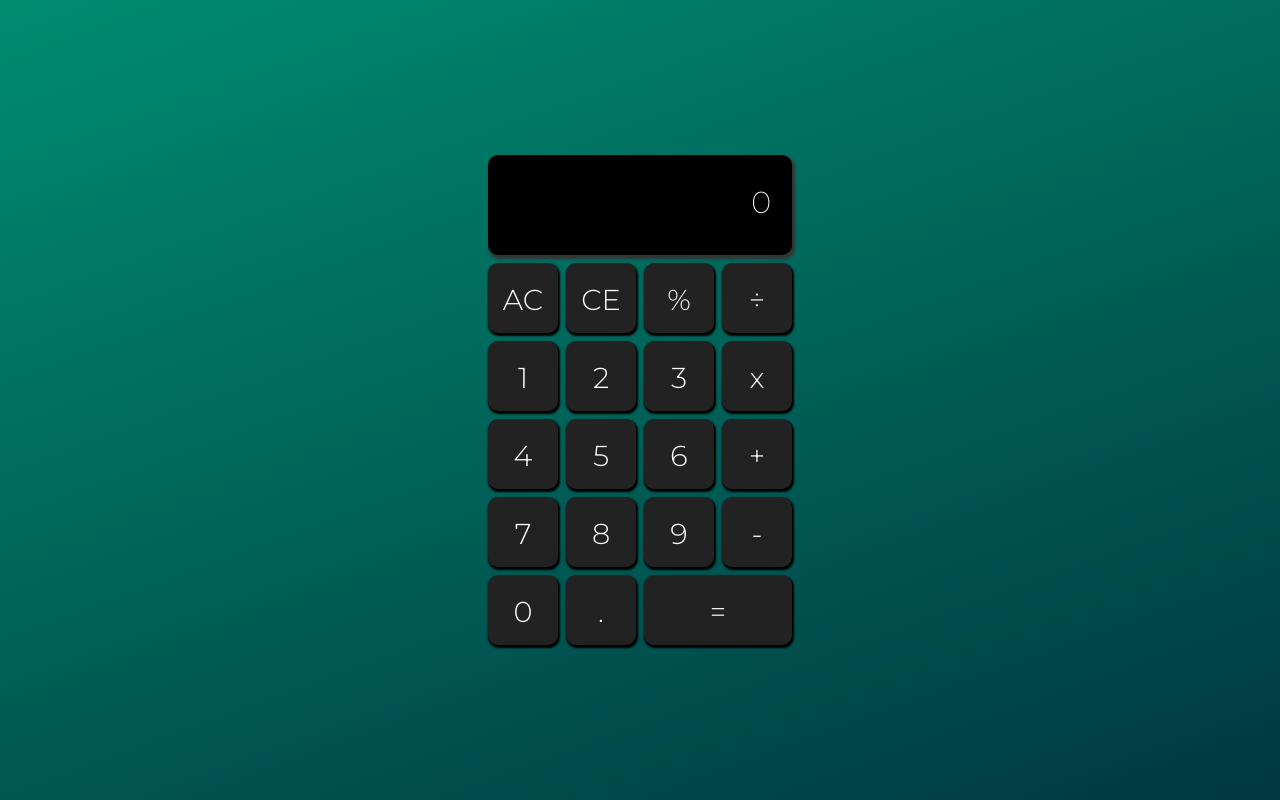
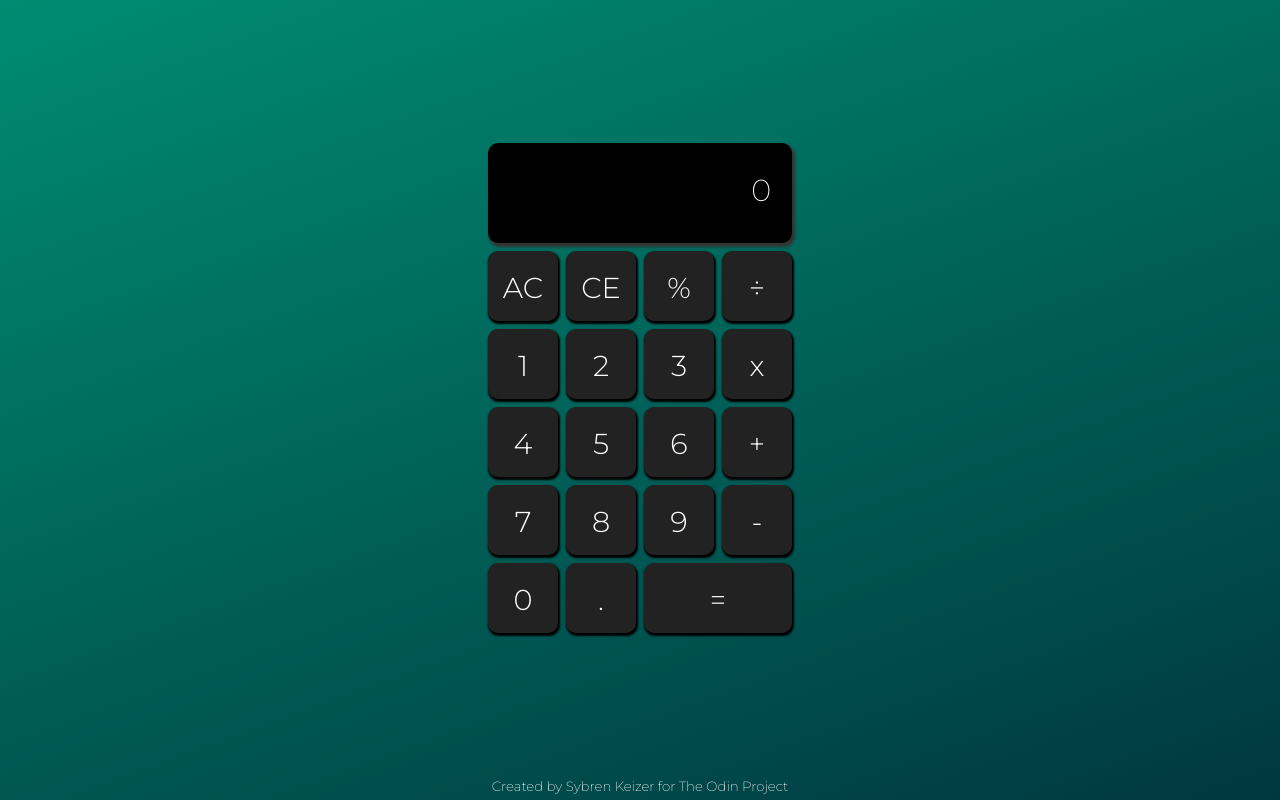
Before and after one commit to sybrenkeizer/top-calculator, a plain HTML site: page index.html in a window 1280 px wide. Drawn offline with Linux system fonts and the light colour scheme.

Commit message:
Add footer for reference

```diff
--- a/index.html
+++ b/index.html
@@ -42,5 +42,11 @@
         </div> <!-- CLOSURE CALCULATOR -->
       </section>
     </main>
+    <footer>
+      <small>
+        Created by <a href="https://github.com/sybrenkeizer">Sybren Keizer</a>
+        for <a href="https://www.theodinproject.com/">The Odin Project</a>
+      </small>
+    </footer>
   </body>
 </html>
--- a/style.css
+++ b/style.css
@@ -2,7 +2,6 @@
   --fs-currentDisplay: 1.9rem;
   --fs-previousDisplay: 1.2rem;
   --ff-primary: 'Montserrat', sans-serif;
-
 }
 
 *,
@@ -12,19 +11,28 @@
   margin: 0;
   padding: 0;
 }
+
+a {
+  color: #fff;
+  text-decoration: none;
+}
+
+
 body {
   font-family: var(--ff-primary);
   font-weight: 100;
+  background-image: linear-gradient(160deg, #008C72, #003840);
+  min-height: 100vh;
+  margin: auto;
 }
 
 .wrapper {
-  min-height: 100vh;
+  min-height: 97vh;
   display: flex;
   flex-direction: column;
   justify-content: center;
   align-items: center;
   margin: auto;
-  background-image: linear-gradient(160deg, #008C72, #003840);
 }
 .calculator {
   display: grid;
@@ -76,6 +84,11 @@ button:hover {
   box-shadow: 1px 2px 4px 2px #000;
 }
 
+footer {
+  text-align: center;
+  color: #fff;
+}
+
 @media screen and (max-width: 500px) {
   .calculator {
     grid-template-columns: repeat(4, 50px);
```
